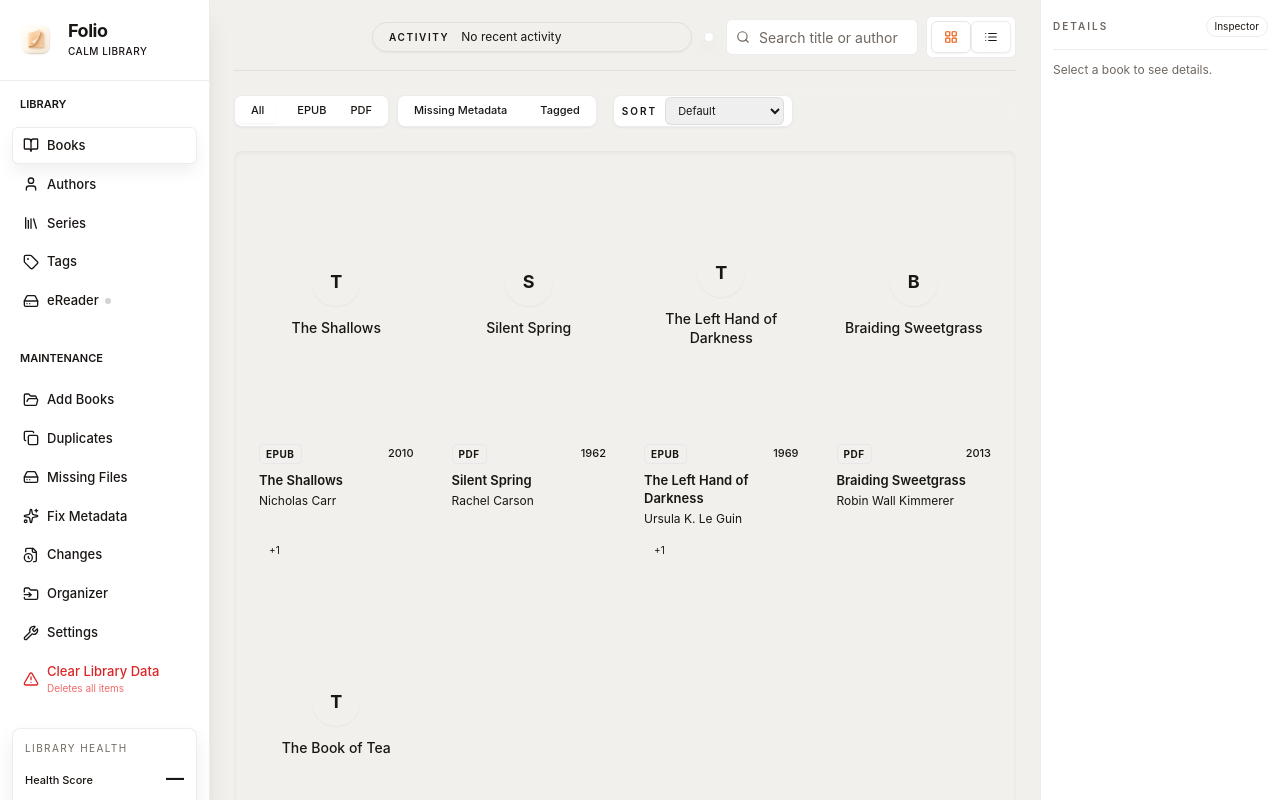
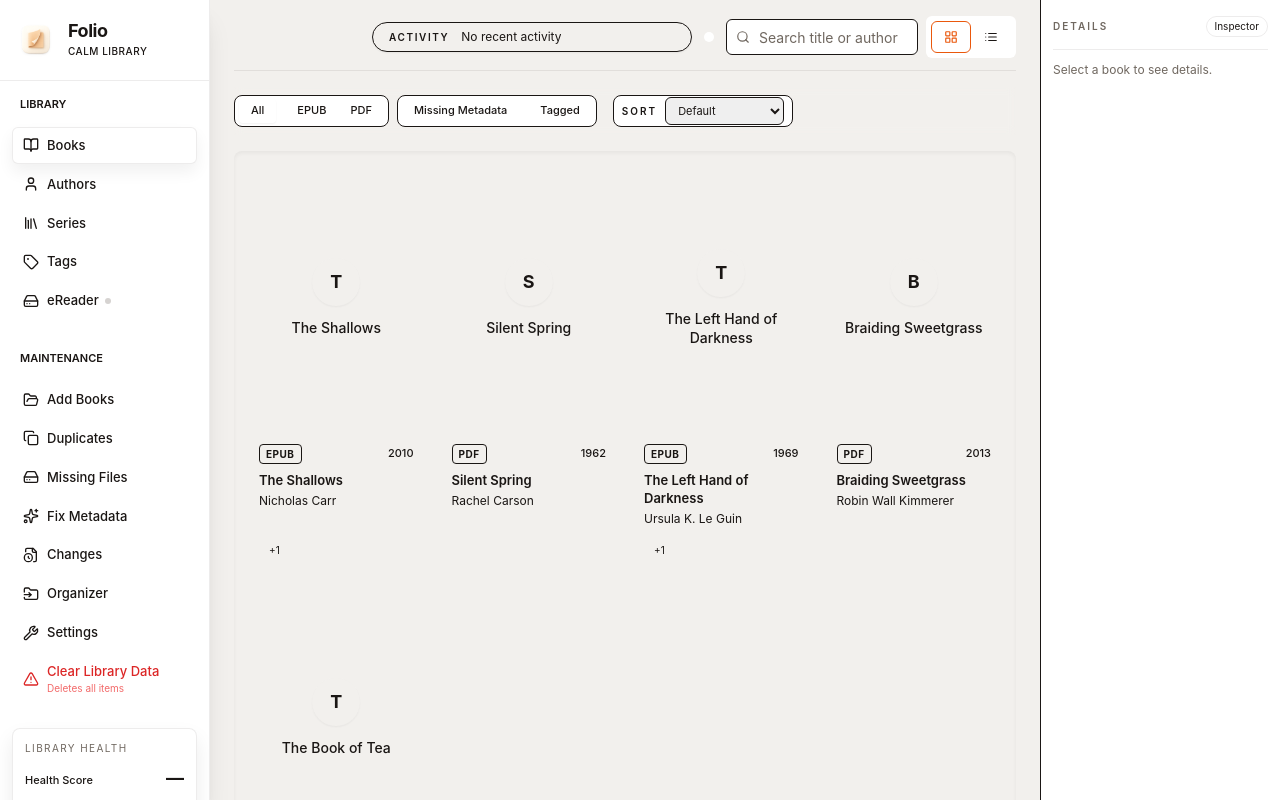
Before and after one commit to bkeetman/folio, a React (Vite) app in the folder apps/desktop/: page / in a window 1280 px wide. Built offline with nearby package versions, Linux system fonts and the light colour scheme.

Commit message:
Update dark mode

```diff
--- a/apps/desktop/package.json
+++ b/apps/desktop/package.json
@@ -1,7 +1,7 @@
 {
   "name": "desktop",
   "private": true,
-  "version": "0.1.37",
+  "version": "0.1.38",
   "packageManager": "pnpm@10.26.1",
   "type": "module",
   "scripts": {
--- a/apps/desktop/src-tauri/tauri.conf.json
+++ b/apps/desktop/src-tauri/tauri.conf.json
@@ -1,7 +1,7 @@
 {
   "$schema": "../node_modules/@tauri-apps/cli/config.schema.json",
   "productName": "Folio",
-  "version": "0.1.37",
+  "version": "0.1.38",
   "identifier": "com.folio.app",
   "build": {
     "frontendDist": "../dist",
--- a/apps/desktop/src/components/BookCard.tsx
+++ b/apps/desktop/src/components/BookCard.tsx
@@ -99,7 +99,7 @@ export function BookCard({
 
                 {/* Format / Meta */}
                 <div className="flex items-center gap-2">
-                    <span className="rounded border border-app-border/30 bg-app-bg/50 px-1.5 py-0.5 text-[10px] font-medium uppercase tracking-wider text-app-ink-muted/80">
+                    <span className="rounded border border-[var(--app-border-soft)] bg-app-bg/50 px-1.5 py-0.5 text-[10px] font-medium uppercase tracking-wider text-app-ink-muted/80">
                         {book.format}
                     </span>
                     {languageFlag && (
@@ -118,7 +118,7 @@ export function BookCard({
             className={cn(
                 "group flex cursor-pointer flex-col overflow-hidden rounded-lg border transition-all duration-200",
                 selected
-                    ? "border-app-accent/30 ring-1 ring-app-accent/10 bg-app-accent/5 shadow-none"
+                    ? "border-[var(--app-accent)] border-opacity-40 ring-2 ring-[var(--app-accent)] ring-opacity-10 bg-[var(--app-accent)] bg-opacity-5"
                     : "border-transparent bg-transparent shadow-none hover:bg-app-surface/10"
             )}
             onClick={onSelect}
@@ -167,7 +167,7 @@ export function BookCard({
                 {/* Meta Row (Format, Lang) - NOW BELOW COVER */}
                 <div className="mb-2 flex items-center justify-between gap-2">
                     <div className="flex items-center gap-1.5">
-                        <span className="inline-flex h-5 items-center rounded border border-app-border/10 bg-app-bg/20 px-1.5 text-[10px] font-bold uppercase tracking-wider text-app-ink-muted/50">
+                        <span className="inline-flex h-5 items-center rounded border border-[var(--app-border-muted)] bg-app-bg/20 px-1.5 text-[10px] font-bold uppercase tracking-wider text-app-ink-muted/50">
                             {book.format}
                         </span>
                         {languageFlag && <span className="text-xs opacity-80 grayscale transition-all group-hover:grayscale-0">{languageFlag}</span>}
--- a/apps/desktop/src/components/ui/Button.tsx
+++ b/apps/desktop/src/components/ui/Button.tsx
@@ -22,7 +22,7 @@ const buttonVariants = cva(
         ghost:
           "bg-transparent text-app-ink hover:bg-app-ink/5",
         toolbar:
-          "bg-app-surface text-app-ink border border-app-border hover:bg-app-bg shadow-sm",
+          "bg-app-surface/40 text-app-ink border border-transparent hover:bg-app-surface-hover hover:border-[var(--app-border-muted)]",
         outline:
           "bg-transparent text-app-ink border border-app-border hover:bg-app-bg",
         danger:
--- a/apps/desktop/src/components/ui/Input.tsx
+++ b/apps/desktop/src/components/ui/Input.tsx
@@ -10,7 +10,7 @@ export const Input = forwardRef<HTMLInputElement, InputProps>(
       ref={ref}
       type={type}
       className={cn(
-        "h-9 w-full rounded-md border border-[var(--app-border)] bg-[var(--app-surface)] px-3 text-sm text-[var(--app-ink)] placeholder:text-[var(--app-ink-muted)] focus:outline-none focus:ring-2 focus:ring-[var(--app-accent)]",
+        "h-9 w-full rounded-md border border-[var(--app-border-soft)] bg-[var(--app-surface)] px-3 text-sm text-[var(--app-ink)] placeholder:text-[var(--app-ink-muted)] focus:outline-none focus:ring-2 focus:ring-[var(--app-accent)]",
         className
       )}
       {...props}
--- a/apps/desktop/src/index.css
+++ b/apps/desktop/src/index.css
@@ -28,10 +28,12 @@
   --app-panel: #1b1e23;
   --app-ink: #e6edf3;
   --app-ink-muted: #8b949e;
-  --app-border: rgba(48, 54, 61, 0.25);
+  --app-border: rgba(48, 54, 61, 0.45);
+  --app-border-soft: rgba(48, 54, 61, 0.25);
+  --app-border-muted: rgba(48, 54, 61, 0.12);
   --app-accent: #f97316;
   --app-accent-strong: #ea580c;
-  --app-ring: rgba(249, 115, 22, 0.26);
+  --app-ring: rgba(249, 115, 22, 0.3);
   --app-bg-secondary: rgba(110, 118, 129, 0.08);
   --app-bg-tertiary: rgba(110, 118, 129, 0.12);
   --app-surface-hover: rgba(110, 118, 129, 0.15);
--- a/apps/desktop/src/sections/Inspector.tsx
+++ b/apps/desktop/src/sections/Inspector.tsx
@@ -103,7 +103,7 @@ export function Inspector({
     setView("library-books");
   };
   return (
-    <aside className="flex h-screen flex-col gap-3 overflow-hidden border-l border-[var(--app-border)] bg-[var(--app-surface)] px-3 py-4">
+    <aside className="flex h-screen flex-col gap-3 overflow-hidden border-l border-[var(--app-border-soft)] bg-[var(--app-surface)] px-3 py-4">
       <div className="flex items-center justify-between">
         <div className="text-[10px] font-semibold uppercase tracking-[0.2em] text-[var(--app-ink-muted)]">
           {t("inspector.details")}
@@ -115,9 +115,9 @@ export function Inspector({
       <Separator />
       {selectedItem ? (
         <div className="flex h-full flex-col overflow-y-auto pb-4 [&::-webkit-scrollbar]:hidden">
-          <div className="rounded-md border border-app-border bg-app-surface/40 p-3 shadow-inner">
+          <div className="rounded-md border border-[var(--app-border-muted)] bg-app-surface/40 p-3">
             <div className="flex gap-3">
-              <div className="h-28 w-20 flex-none overflow-hidden rounded-md border border-app-border/40 bg-app-bg">
+              <div className="h-28 w-20 flex-none overflow-hidden rounded-md border border-[var(--app-border-muted)] bg-app-bg">
                 {selectedItem.cover ? (
                   <img
                     className="h-full w-full object-cover"
@@ -223,7 +223,7 @@ export function Inspector({
                   selectedTags.map((tag) => (
                     <button
                       key={tag.id}
-                      className={`flex items - center gap - 1 rounded - full border px - 2 py - 0.5 text - [11px] ${getTagColorClass(tag.color)} `}
+                      className={`flex items-center gap-1 rounded-full border px-2 py-0.5 text-[11px] ${getTagColorClass(tag.color)}`}
                       onClick={() => handleRemoveTag(tag.id)}
                     >
                       {tag.name}
@@ -272,10 +272,10 @@ export function Inspector({
                     return (
                       <span
                         key={lang}
-                        className={`inline - flex items - center gap - 1 rounded - full border px - 2 py - 0.5 text - [11px] ${isCurrent
-                          ? "border-app-accent/40 bg-app-accent/10"
-                          : "border-app-border bg-app-surface/50"
-                          } `}
+                        className={`inline-flex items-center gap-1 rounded-full border px-2 py-0.5 text-[11px] ${isCurrent
+                          ? "border-[var(--app-accent)] border-opacity-40 bg-app-accent/10"
+                          : "border-[var(--app-border-soft)] bg-app-surface/50"
+                          }`}
                         title={name}
                       >
                         {flag && <span>{flag}</span>}
--- a/apps/desktop/src/sections/LibraryView.tsx
+++ b/apps/desktop/src/sections/LibraryView.tsx
@@ -61,13 +61,13 @@ export function LibraryView({
     <>
       {/* Active Filter Bar */}
       {hasActiveFilter && (
-        <div className="flex items-center gap-2 rounded-lg border border-app-accent/20 bg-app-accent/5 px-3 py-2">
+        <div className="flex items-center gap-2 rounded-lg border-[var(--app-accent)] border-opacity-20 bg-app-accent/5 px-3 py-2">
           <Filter size={14} className="text-app-accent" />
           <div className="flex flex-wrap gap-2 text-xs">
             {selectedAuthorNames.map((name) => (
               <span
                 key={name}
-                className="inline-flex items-center gap-1 rounded bg-app-surface/80 px-1.5 py-0.5 shadow-sm border border-app-accent/20 text-app-ink"
+                className="inline-flex items-center gap-1 rounded bg-app-surface/80 px-1.5 py-0.5 shadow-sm border-[var(--app-accent)] border-opacity-20 text-app-ink"
               >
                 <span className="text-app-ink-muted">{t("library.authorPrefix")}</span> {name}
                 <button
@@ -81,7 +81,7 @@ export function LibraryView({
             {selectedSeries.map((name) => (
               <span
                 key={name}
-                className="inline-flex items-center gap-1 rounded bg-app-surface/80 px-1.5 py-0.5 shadow-sm border border-app-accent/20 text-app-ink"
+                className="inline-flex items-center gap-1 rounded bg-app-surface/80 px-1.5 py-0.5 shadow-sm border-[var(--app-accent)] border-opacity-20 text-app-ink"
               >
                 <span className="text-app-ink-muted">{t("library.seriesPrefix")}</span> {name}
                 <button
@@ -107,7 +107,7 @@ export function LibraryView({
 
       {/* Main Toolbar */}
       <div className="sticky top-0 z-10 flex flex-wrap items-center gap-2 bg-app-bg/95 py-2 backdrop-blur-sm transition-all">
-        <div className="flex h-8 items-center rounded-lg border border-app-border bg-app-surface p-1 shadow-sm">
+        <div className="flex h-8 items-center rounded-lg border border-[var(--app-border-muted)] bg-app-surface p-1">
           <FilterOption
             active={libraryFilter === "all"}
             onClick={() => setLibraryFilter("all")}
@@ -126,7 +126,7 @@ export function LibraryView({
           />
         </div>
 
-        <div className="flex h-8 items-center rounded-lg border border-app-border bg-app-surface p-1 shadow-sm ml-auto sm:ml-0">
+        <div className="flex h-8 items-center rounded-lg border border-[var(--app-border-muted)] bg-app-surface p-1 ml-auto sm:ml-0">
           <FilterOption
             active={libraryFilter === "needs-metadata"}
             onClick={() => setLibraryFilter("needs-metadata")}
@@ -141,14 +141,14 @@ export function LibraryView({
           />
         </div>
 
-        <div className="ml-2 flex h-8 items-center gap-2 rounded-lg border border-app-border bg-app-surface px-2 shadow-sm">
+        <div className="ml-2 flex h-8 items-center gap-2 rounded-lg border border-[var(--app-border-muted)] bg-app-surface px-2">
           <span className="text-[10px] font-semibold uppercase tracking-[0.2em] text-app-ink-muted">
             {t("library.sort")}
           </span>
           <select
             value={librarySort}
             onChange={(event) => setLibrarySort(event.target.value as LibrarySort)}
-            className="h-7 rounded-md border border-app-border bg-app-surface/80 px-2 text-[11px] text-app-ink focus:outline-none focus:ring-1 focus:ring-app-accent"
+            className="h-7 rounded-md border border-[var(--app-border-muted)] bg-app-surface/80 px-2 text-[11px] text-app-ink focus:outline-none focus:ring-1 focus:ring-app-accent"
           >
             <option value="default">{t("library.sortDefault")}</option>
             <option value="title-asc">{t("library.sortTitleAsc")}</option>
--- a/apps/desktop/src/sections/TopToolbar.tsx
+++ b/apps/desktop/src/sections/TopToolbar.tsx
@@ -69,7 +69,7 @@ export function TopToolbar({
         </div>
 
         <div className="flex flex-wrap items-center gap-3">
-          <div className="flex items-center gap-3 rounded-full border border-app-border bg-app-surface/50 px-4 py-1.5 shadow-sm flex-1 min-w-[320px]">
+          <div className="flex items-center gap-3 rounded-full border border-[var(--app-border-soft)] bg-app-surface/50 px-4 py-1.5 shadow-sm flex-1 min-w-[320px]">
             <div className="text-[10px] font-semibold uppercase tracking-[0.16em] text-app-ink-muted">
               {t("topbar.activity")}
             </div>
@@ -94,7 +94,7 @@ export function TopToolbar({
             ) : null}
           </div>
 
-          <div className="flex items-center gap-1 rounded-md border border-[var(--app-border)] bg-[var(--app-panel)] p-1 shadow-soft">
+          <div className="flex items-center gap-1 rounded-md border border-transparent bg-[var(--app-panel)] p-1">
             {updateAvailable ? (
               <Button variant="toolbar" size="sm" className="hover:bg-white" onClick={() => checkForUpdates(false)}>
                 <Download size={14} />
@@ -113,15 +113,15 @@ export function TopToolbar({
                 className="pl-8"
               />
             </div>
-            <div className="flex items-center rounded-md border border-[var(--app-border)] bg-[var(--app-panel)] p-1">
+            <div className="flex items-center rounded-md border border-transparent bg-[var(--app-panel)] p-1">
               <Button
                 variant="toolbar"
                 size="sm"
                 data-active={grid}
                 className={
                   grid
-                    ? "bg-app-accent/20 text-app-accent shadow-sm border-app-accent/30"
-                    : "hover:bg-app-surface-hover hover:border-app-border"
+                    ? "bg-app-accent/15 text-app-accent border-[var(--app-accent)] border-opacity-20"
+                    : "border-transparent bg-transparent hover:bg-app-surface-hover/50"
                 }
                 onClick={() => setGrid(true)}
               >
@@ -133,8 +133,8 @@ export function TopToolbar({
                 data-active={!grid}
                 className={
                   !grid
-                    ? "bg-app-accent/20 text-app-accent shadow-sm border-app-accent/30"
-                    : "hover:bg-app-surface-hover hover:border-app-border"
+                    ? "bg-app-accent/15 text-app-accent border-[var(--app-accent)] border-opacity-20"
+                    : "border-transparent bg-transparent hover:bg-app-surface-hover/50"
                 }
                 onClick={() => setGrid(false)}
               >
```
Also changed, not shown: apps/desktop/src/sections/OrganizerView.tsx (+9 -9 lines), apps/desktop/src/sections/SeriesView.tsx (+4 -4 lines), apps/desktop/src/sections/Sidebar.tsx (+5 -5 lines), 2 other files (tests, documents, lock files or other folders).
